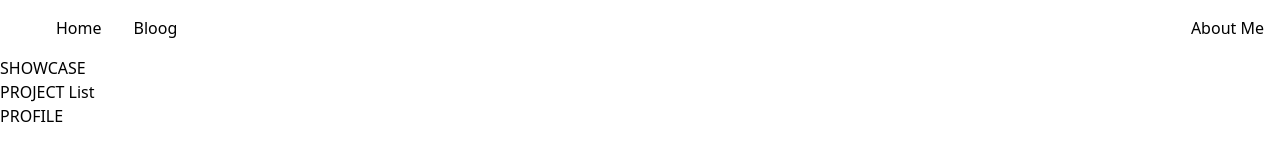
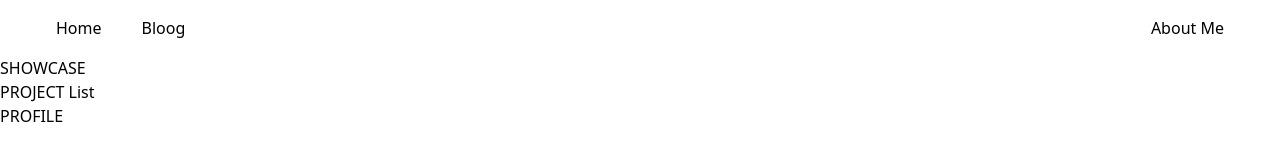
Before and after one commit to braedonwatkins/resume, a React (Vite) app in the folder resume/: page / in a window 1280 px wide. Shown: the top 160 px of the page. Built offline with nearby package versions, Linux system fonts and the light colour scheme.

Commit message:
IDK style changes not feeling it

```diff
--- a/resume/src/components/Navbar.tsx
+++ b/resume/src/components/Navbar.tsx
@@ -3,11 +3,11 @@ import { Link } from "react-router-dom";
 const Navbar = () => {
   return (
     <header className="flex justify-between p-4">
-      <ul className="flex gap-8 pl-10">
+      <ul className="flex gap-10 pl-10">
         <Link to="/home">Home</Link>
         <Link to="/blog">Bloog</Link>
       </ul>
-      <ul className="flex gap-8 pl-10">
+      <ul className="flex gap-10 pr-10">
         <Link to="/about-me">About Me</Link>
       </ul>
     </header>
```
